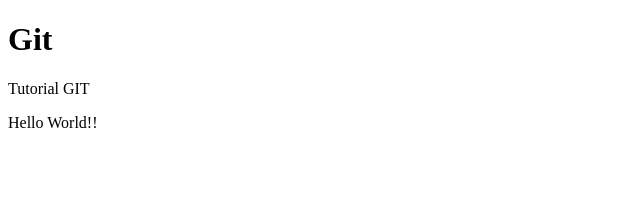
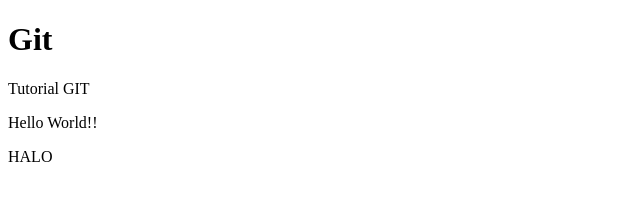
Before and after one commit to ekonur5758/wdw, a plain HTML site: page index.html in a window 1280 px wide. Shown: the full height of the page, 0-640 px from the left. Drawn offline with Linux system fonts and the light colour scheme.

Commit message:
Adding text

```diff
--- a/index.html
+++ b/index.html
@@ -9,5 +9,6 @@
     <h1>Git</h1>
     <p>Tutorial GIT</p>
     <p>Hello World!!</p>
+    <p>HALO</p>
 </body>
 </html>
```
